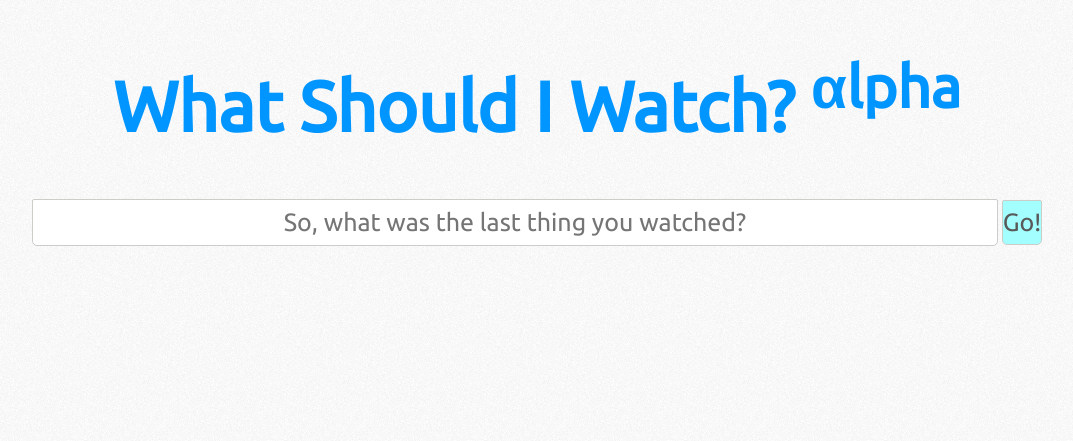
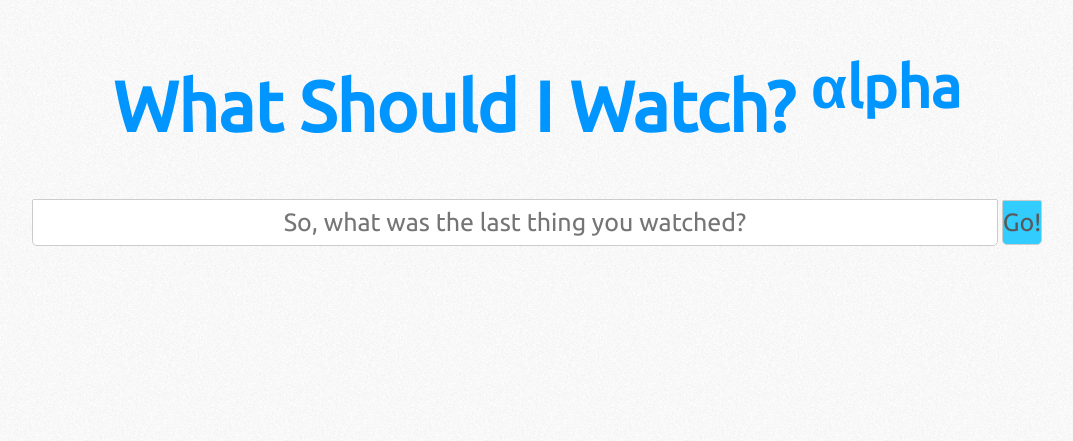
Before and after one commit to PCHavondale/whatshouldi, a PHP site: page / in a window 1280 px wide, with the pointer over the restyled element; the page is wider, and only the part inside the window is pictured. Shown: the part 36-477 px from the top of that part, without its empty margins (103-1176 px from the left). Run offline with PHP 8.4, Linux system fonts and the light colour scheme; some libraries are stand-ins or nearby versions.

Commit message:
another new colour

```diff
--- a/css/main.css
+++ b/css/main.css
@@ -85,7 +85,7 @@ a {
 }
 
 .button:hover{
-	background-color: #A3FFFF;
+	background-color: #33CCFF;
 }
 
 .button {
```
